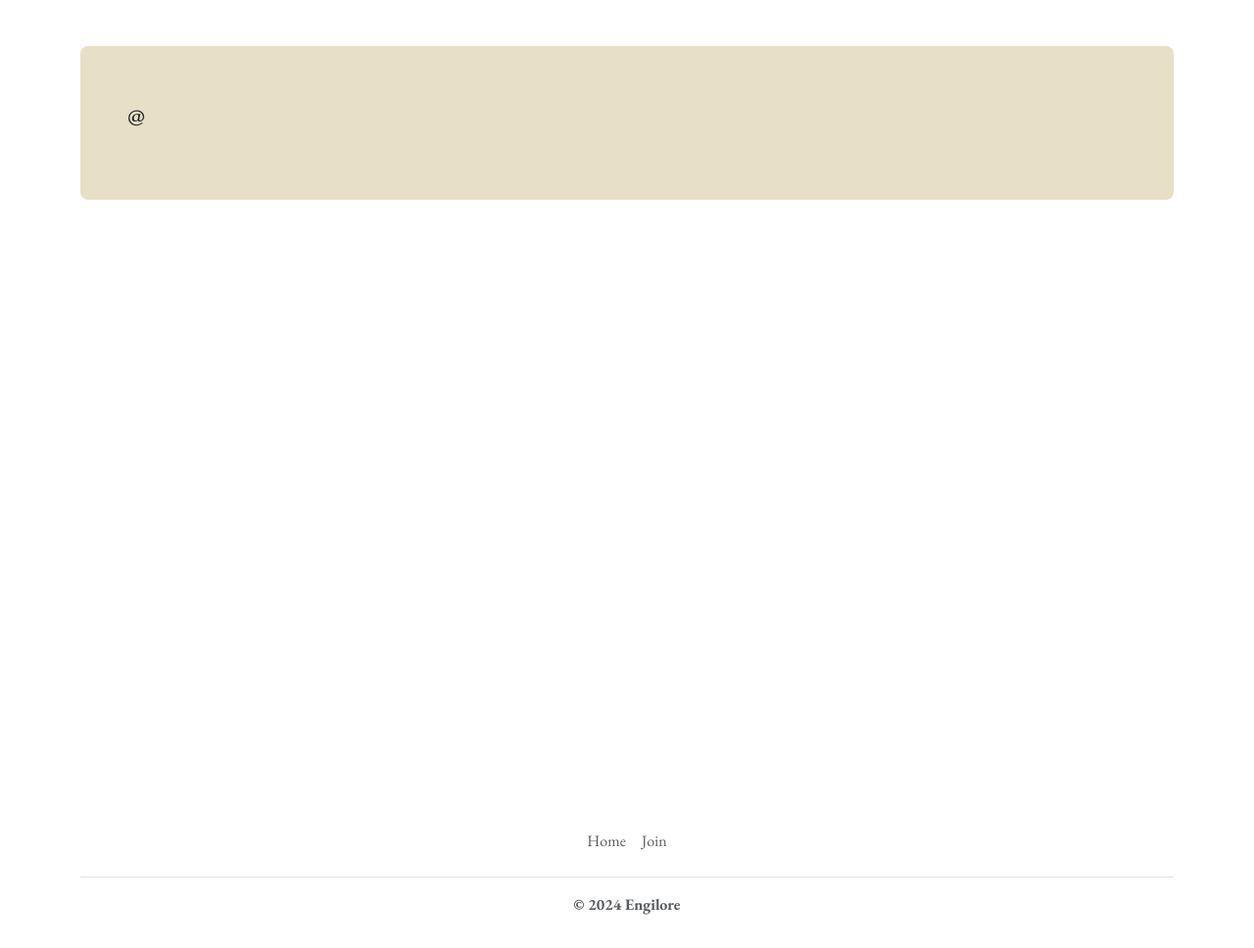
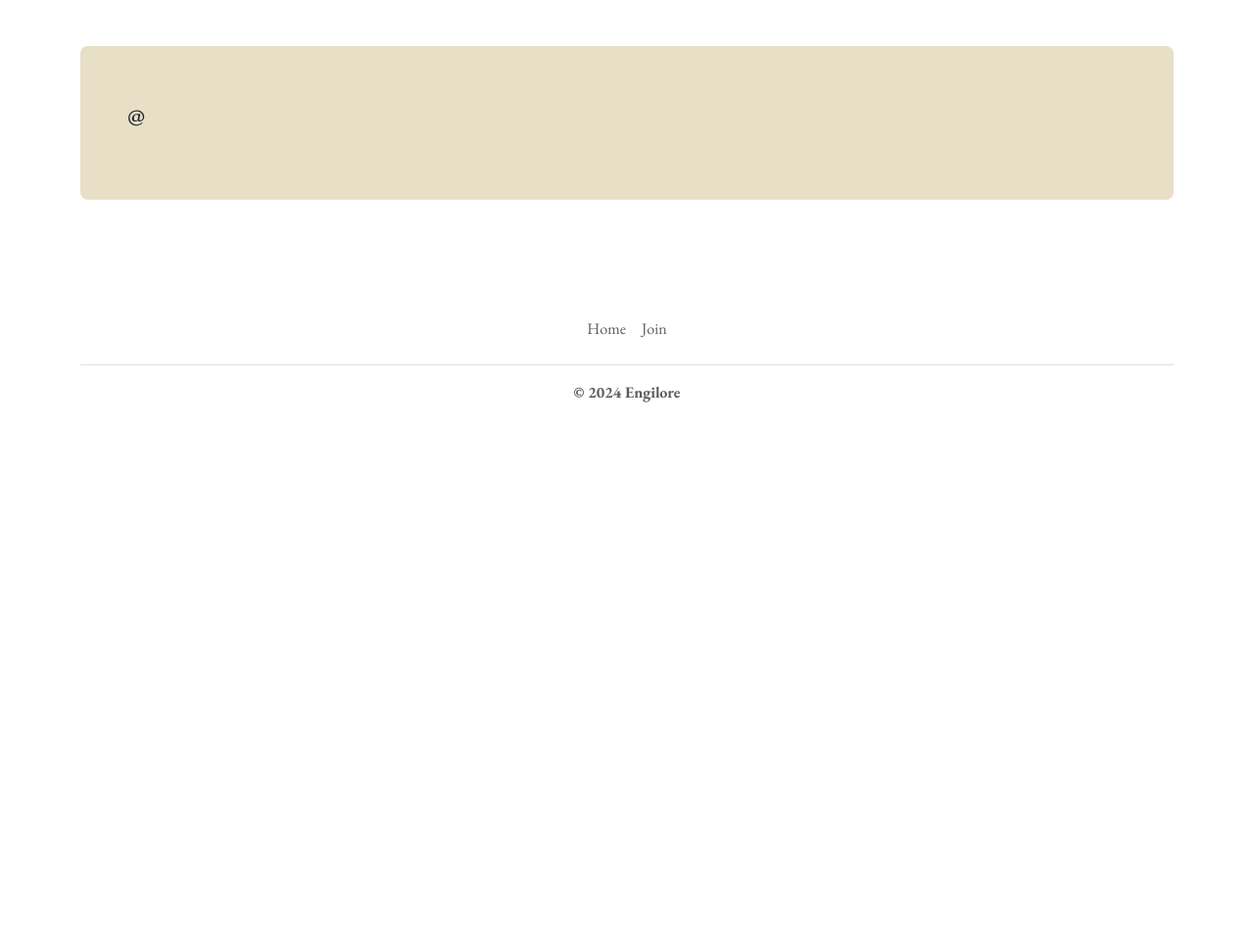
Before and after one commit to engilore/engilore, a Django app: template apps/account/templates/account_templates/views/account_profile.html in a window 1280 px wide. Shown: the part 67-1035 px from the top of the page at 98% size. After the commit the page ends 478 px from the top, so only its background shows below. Run offline with Django 4.2, Linux system fonts and the light colour scheme; the template is opened without the code that fills it, so the values that code supplies are empty.

Commit message:
redundant height

```diff
--- a/apps/account/templates/account_templates/views/account_profile.html
+++ b/apps/account/templates/account_templates/views/account_profile.html
@@ -5,7 +5,7 @@
 {% endblock %}
 
 {% block content %}
-<section class="py-5 min-vh-100">
+<section class="py-5">
     <div class="container">
         <div class="core-bg-accent rounded-3 p-5">
             <div class="d-flex justify-content-between align-items-center">
```
